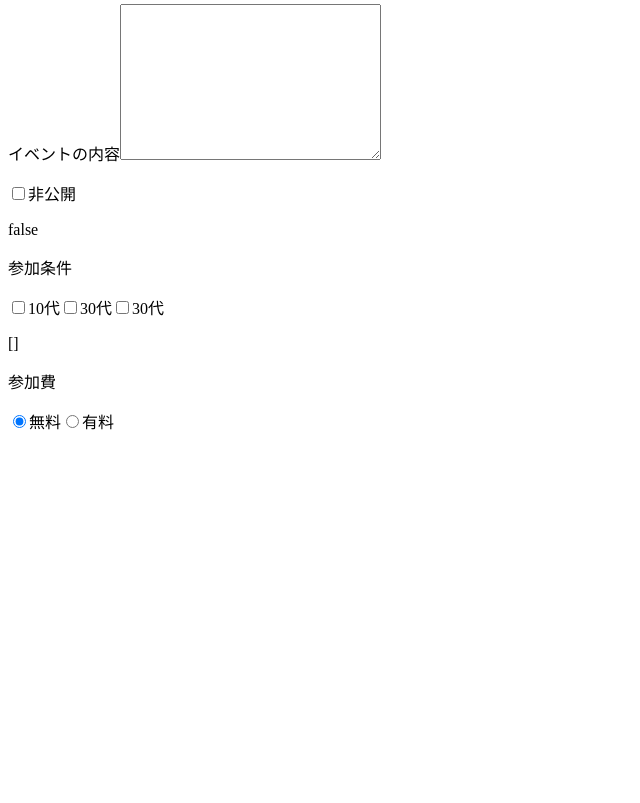
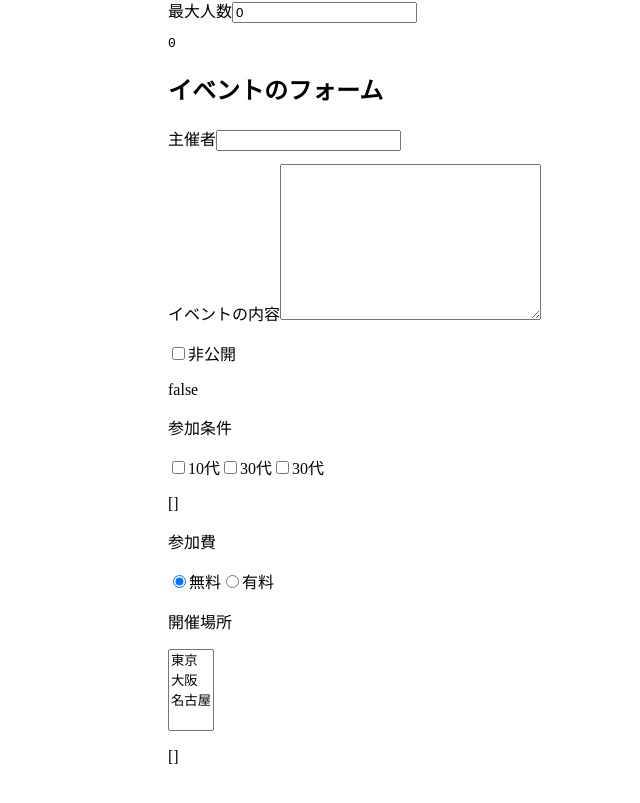
Before and after one commit to sora1129/vue-spa, a Vue app: page / in a window 1280 px wide. Shown: the part 483-1286 px from the top of the page, without its empty margins (0-640 px from the left). Before the commit the page ends 924 px from the top, so only its background shows below. Built offline with nearby package versions, Linux system fonts and the light colour scheme.

Commit message:
feat: セレクトボックスの双方向データバインディング

```diff
--- a/src/App.vue
+++ b/src/App.vue
@@ -9,7 +9,7 @@
     <keep-alive>
       <component :is="currentComponet"></component>
     </keep-alive>
-    <div>
+    <div style="padding: 10rem;">
       <h2>イベントのフォーム</h2>
       <label for="title">タイトル</label>
       <input
@@ -87,6 +87,14 @@
         v-model="eventData.price"
       >
       <label for="paid">有料</label>
+      <p>開催場所</p>
+      <select v-model="eventData.location" multiple>
+        <option
+          v-for="location in locations"
+          :key="location
+        ">{{ location }}</option>
+      </select>
+      <p>{{ eventData.location }}</p>
     </div>
   </div>
 </template>
@@ -101,6 +109,7 @@
       return {
         number: 14,
         currentComponet: "Home",
+        locations: ["東京", "大阪", "名古屋"],
         eventData: {
           title: "",
           maxNumber: 0,
@@ -108,7 +117,8 @@
           detail: "",
           isPraivate: false,
           target: [],
-          price: "無料"
+          price: "無料",
+          location: []
         }
       };
     },
```
